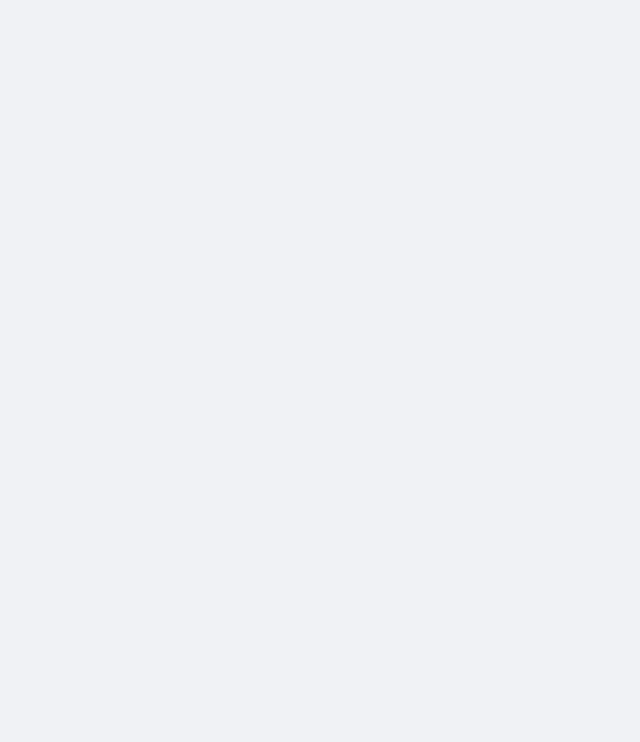
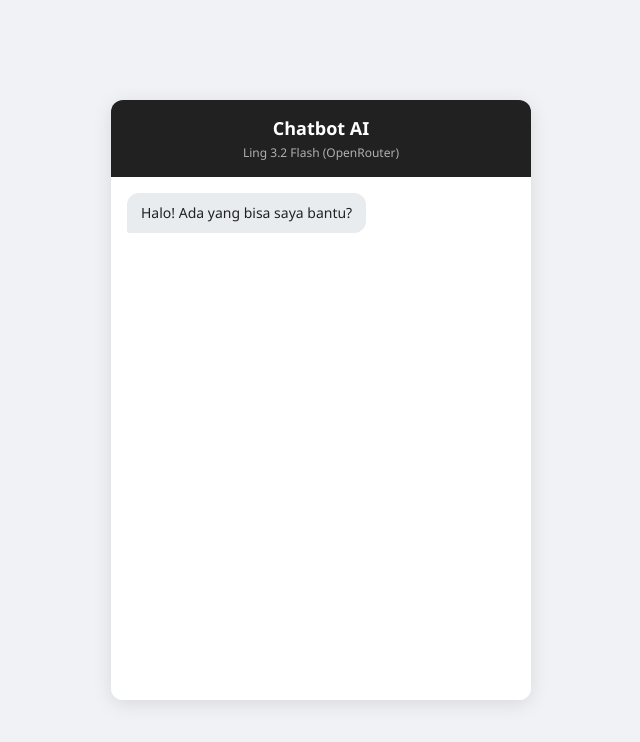
Before and after one commit to BilkisShakila/235_Chatbot, a website: page public/index.html in a window 1280 px wide. Shown: the whole page, without its empty margins (319-959 px from the left). Drawn offline with Linux system fonts and the light colour scheme.

Commit message:
add chat container and header UI

```diff
--- a/public/index.html
+++ b/public/index.html
@@ -7,3 +7,15 @@
   <link rel="stylesheet" href="styless.css">
 </head>
 <body>
+
+  <div class="chat-container">
+    <div class="chat-header">
+      <h2>Chatbot AI</h2>
+      <p>Ling 3.2 Flash (OpenRouter)</p>
+    </div>
+
+    <div id="chat-messages" class="chat-messages">
+      <div class="message bot-message">
+        Halo! Ada yang bisa saya bantu?
+      </div>
+    </div>
```
